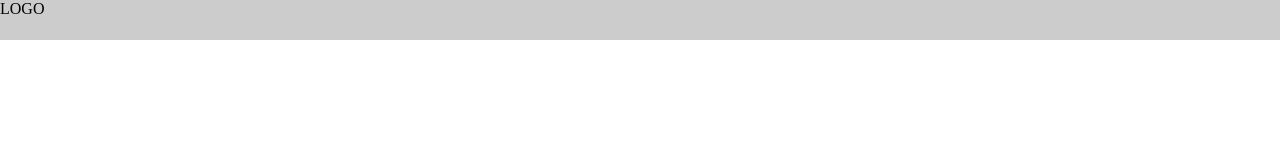
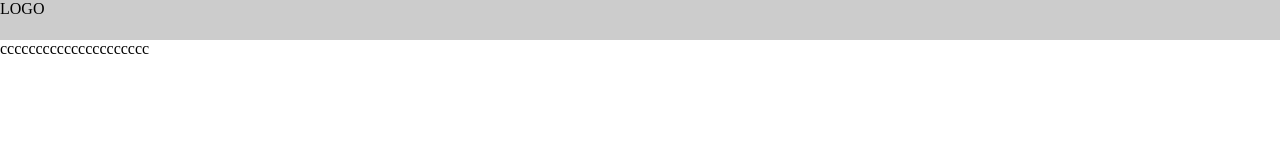
Before and after one commit to 1520484746/1520484746.github.io, a plain HTML site: page index.html in a window 1280 px wide. Drawn offline with Linux system fonts and the light colour scheme.

Commit message:
Update index.html

```diff
--- a/index.html
+++ b/index.html
@@ -11,7 +11,7 @@
     <header class="header">
         <div class="logo">LOGO</div>
     </header>
-
+    ccccccccccccccccccccc
 
 
 </body>
```
